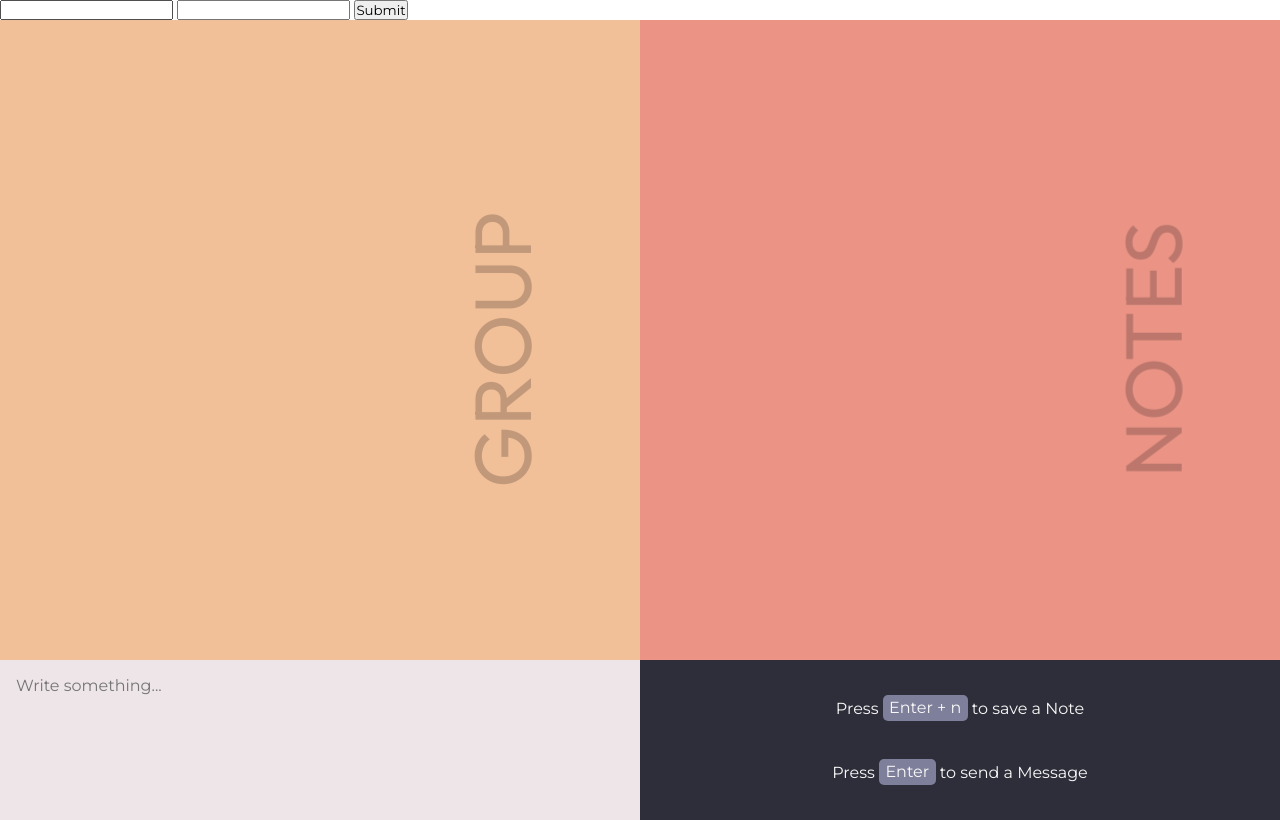
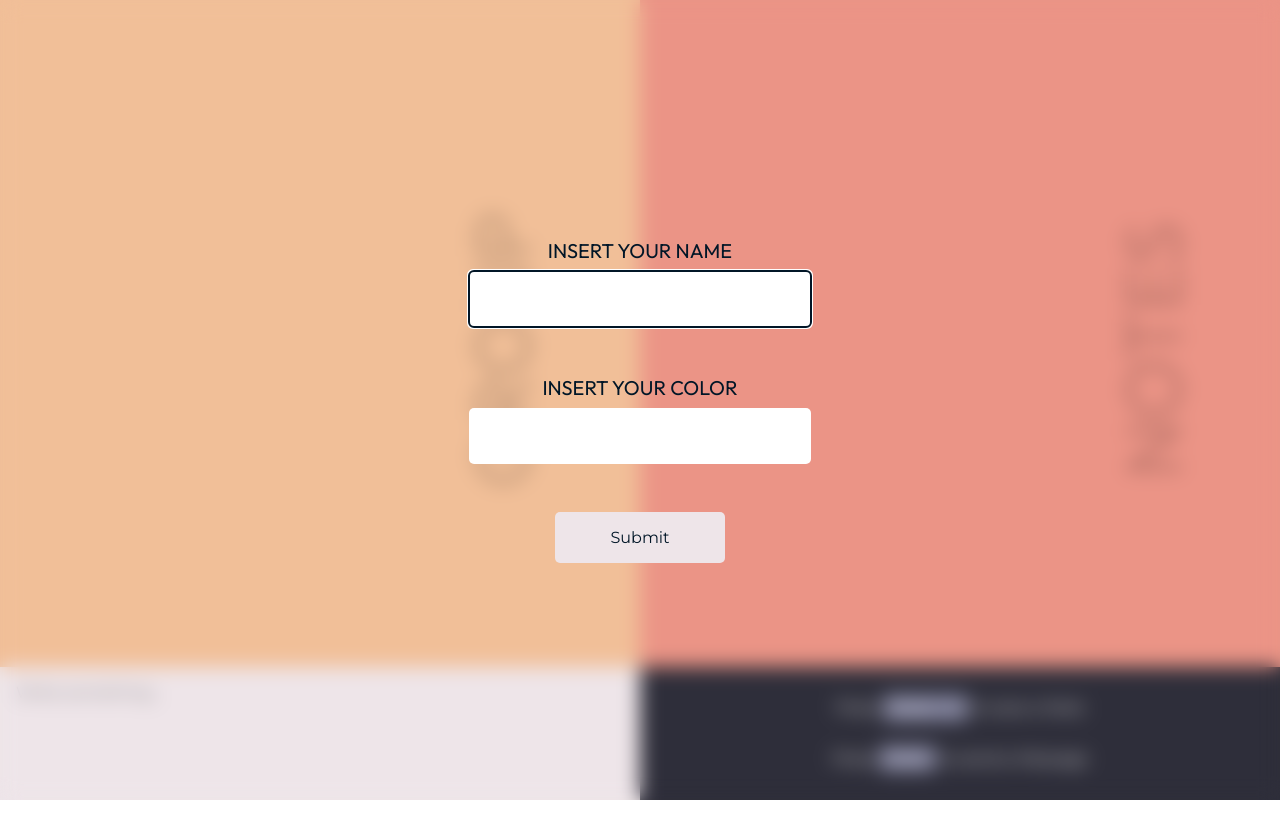
Before and after one commit to Leweyse/chatroom-js, a plain HTML site: page client/index.html in a window 1280 px wide. Drawn offline with nearby package versions, Linux system fonts and the light colour scheme; no server answers.

Commit message:
implemented login

```diff
--- a/client/index.html
+++ b/client/index.html
@@ -8,11 +8,17 @@
     <title>ChatRoom</title>
 </head>
 <body>
-    <header>
+    <header id="header">
         <form id="login">
-            <input type="text" id="name">
-            <input type="text" id="color">
-            <button type="submit">Submit</button>
+            <div>
+                <label for="name">Insert your Name</label>
+                <input type="text" id="name" autocomplete="off" autofocus>
+            </div>
+            <div>
+                <label for="color">Insert your Color</label>
+                <input type="text" id="color" autocomplete="off">
+            </div>
+            <button type="submit" name="btnSubmit" id="btnSubmit">Submit</button>
         </form>
     </header>
 
@@ -32,7 +38,7 @@
         </section>
 
         <section id="msg-input">
-            <textarea autocapitalize="sentences" name="msg" id="msg" placeholder="Write something..." autofocus></textarea>
+            <textarea autocapitalize="sentences" name="msg" id="msg" placeholder="Write something..."></textarea>
             <div class="instructions">
                 <p>Press <code>Enter + n</code> to save a Note</p>
                 <p>Press <code>Enter</code> to send a Message</p>
--- a/client/js/index.js
+++ b/client/js/index.js
@@ -2,7 +2,9 @@ import { Message } from "./components/message.component.js";
 
 let socket = io.connect();
 
+const header = document.getElementById('header');
 const login = document.getElementById('login');
+const submit = document.getElementById('btnSubmit')
 
 const msgGroup = document.getElementById('msg-group');
 const msgPersonal = document.getElementById('msg-personal');
@@ -21,6 +23,7 @@ login.addEventListener('submit', (event) => {
 
     user.name = event.target[0].value;
     user.color = event.target[1].value;
+    user.color = user.color.toLowerCase();
 
     for (let i = 0; i < event.target.length - 1; i++) {
         event.target[i].value = "";
@@ -32,6 +35,7 @@ login.addEventListener('submit', (event) => {
 const keys = [];
 
 window.addEventListener('keydown', (event) => {
+    if (header.style.display === 'none') {
         const validKeys = ['Enter', 'n'];
 
         for (let i = 0; i < validKeys.length; i++) {
@@ -47,6 +51,11 @@ window.addEventListener('keydown', (event) => {
                 sendToMe.click();
             }
         }
+    } else {
+        if (event.key === 'Enter') {
+            btnSubmit.click();
+        }
+    }
 })
 
 window.addEventListener('keyup', (event) => {
@@ -57,7 +66,7 @@ window.addEventListener('keyup', (event) => {
 })
 
 sendToAll.addEventListener('click', () => {
-    if (msg.value.length > 0) {
+    if (msg.value.length > 0 && msg.value.trim()) {
         socket.emit('sendToAll', msg.value);
     }
 
@@ -65,7 +74,7 @@ sendToAll.addEventListener('click', () => {
 })
 
 sendToMe.addEventListener('click', () => {
-    if (msg.value.length > 0) {
+    if (msg.value.length > 0 && msg.value.trim()) {
         socket.emit('sendToMe', msg.value);
     }
 
@@ -75,7 +84,8 @@ sendToMe.addEventListener('click', () => {
 
 socket.on('displayUserInfo', (info) => {
     if (info.name !== "" && info.color !== "") {
-        login.style.display = 'none';
+        header.style.display = 'none';
+        msg.focus();
     }
 });
 
--- a/client/style/style.css
+++ b/client/style/style.css
@@ -27,15 +27,79 @@
 
 html,
 body,
+header,
 main {
     width: 100%;
     height: 100%;
 }
 
+header {
+    position: absolute;
+    display: grid;
+    grid-template-columns: repeat(3, 1fr);
+    grid-template-rows: repeat(3, 1fr);
+
+    backdrop-filter: blur(10px);
+
+    z-index: 1111;
+}
+
+header #login {
+    grid-column: 2 / 3;
+    grid-row: 2 / 3;
+
+    position: relative;
+    display: grid;
+    place-items: center;
+    gap: 3rem;
+}
+
+header #login div {
+    width: 100%;
+    display: grid;
+    place-items: center;
+    gap: 0.5rem;
+}
+
+header #login div > * {
+    font-family: var(--ff-outfit);
+}
+
+header #login label {
+    color: var(--clr-richBlack);
+    font-size: 1.25rem;
+    text-transform: uppercase;
+}
+
+header #login input {
+    width: 80%;
+    padding: 1rem;
+    text-align: center;
+    font-size: 1.2rem;
+    border: none;
+    border-radius: 5px;
+}
+
+header #login button {
+    width: 40%;
+    padding: 1rem;
+    font-size: 1rem;
+    border: none;
+    border-radius: 5px;
+    color: var(--clr-richBlack);
+    background: var(--clr-lavender);
+}
+
+header #login input:focus-visible,
+header #login button:focus-visible {
+    outline-color: var(--clr-richBlack);
+
+}
+
 main {
     display: grid;
     grid-template-columns: repeat(2, 1fr);
-    grid-template-rows: 0.8fr 0.2fr;
+    grid-template-rows: 1fr 0.2fr;
     place-items: center;
 }
 
```
Lines whose indentation alone changed are shown as unchanged.
